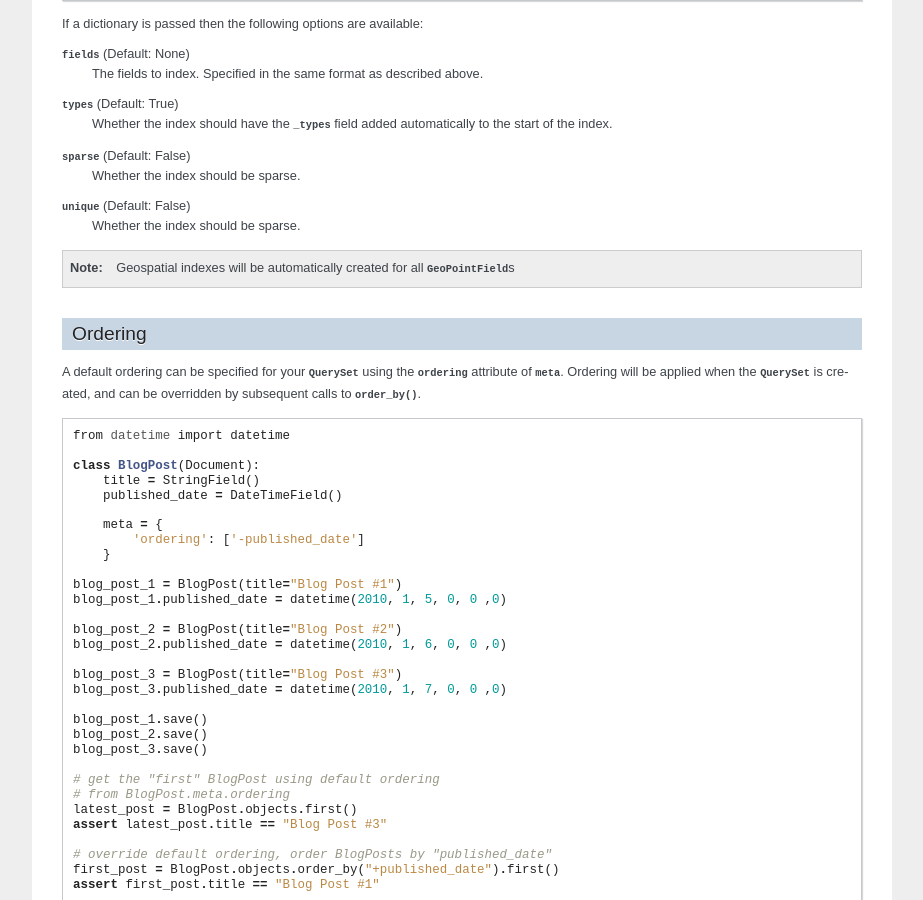
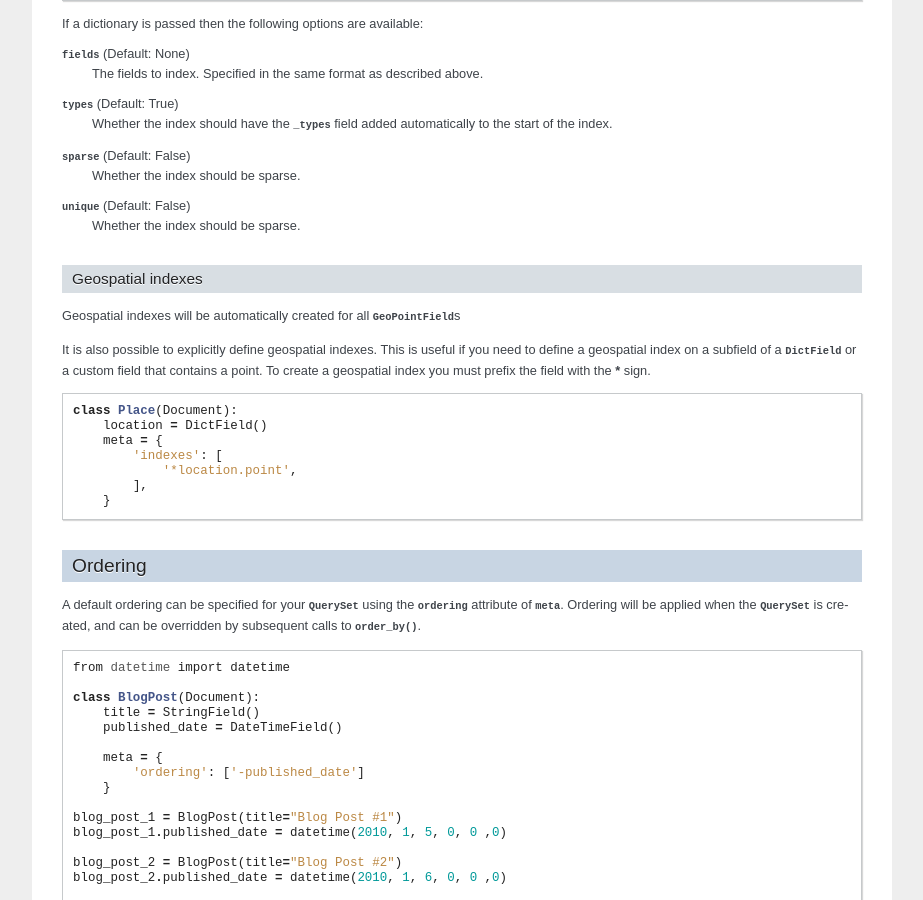
Before and after one commit to MongoEngine/mongoengine, a Sphinx documentation site: the page built from docs/guide/defining-documents.rst, in a window 1280 px wide and 900 px high, scrolled down 5852 px. Shown: the whole window, without its empty margins (198-1121 px from the left). Built offline with Sphinx 7.4.7, drawn with Linux system fonts in a browser that asks for light colours.

Commit message:
Documentation on geospatial indexes and how to create them explicitly

```diff
--- a/docs/guide/defining-documents.rst
+++ b/docs/guide/defining-documents.rst
@@ -382,10 +382,25 @@ If a dictionary is passed then the following options are available:
 :attr:`unique` (Default: False)
     Whether the index should be sparse.
 
-.. note::
 
-   Geospatial indexes will be automatically created for all
-   :class:`~mongoengine.GeoPointField`\ s
+Geospatial indexes
+---------------------------
+Geospatial indexes will be automatically created for all
+:class:`~mongoengine.GeoPointField`\ s
+
+It is also possible to explicitly define geospatial indexes. This is
+useful if you need to define a geospatial index on a subfield of a
+:class:`~mongoengine.DictField` or a custom field that contains a
+point. To create a geospatial index you must prefix the field with the
+***** sign. ::
+
+    class Place(Document):
+        location = DictField()
+        meta = {
+            'indexes': [
+                '*location.point',
+            ],
+        }
 
 Ordering
 ========
```
